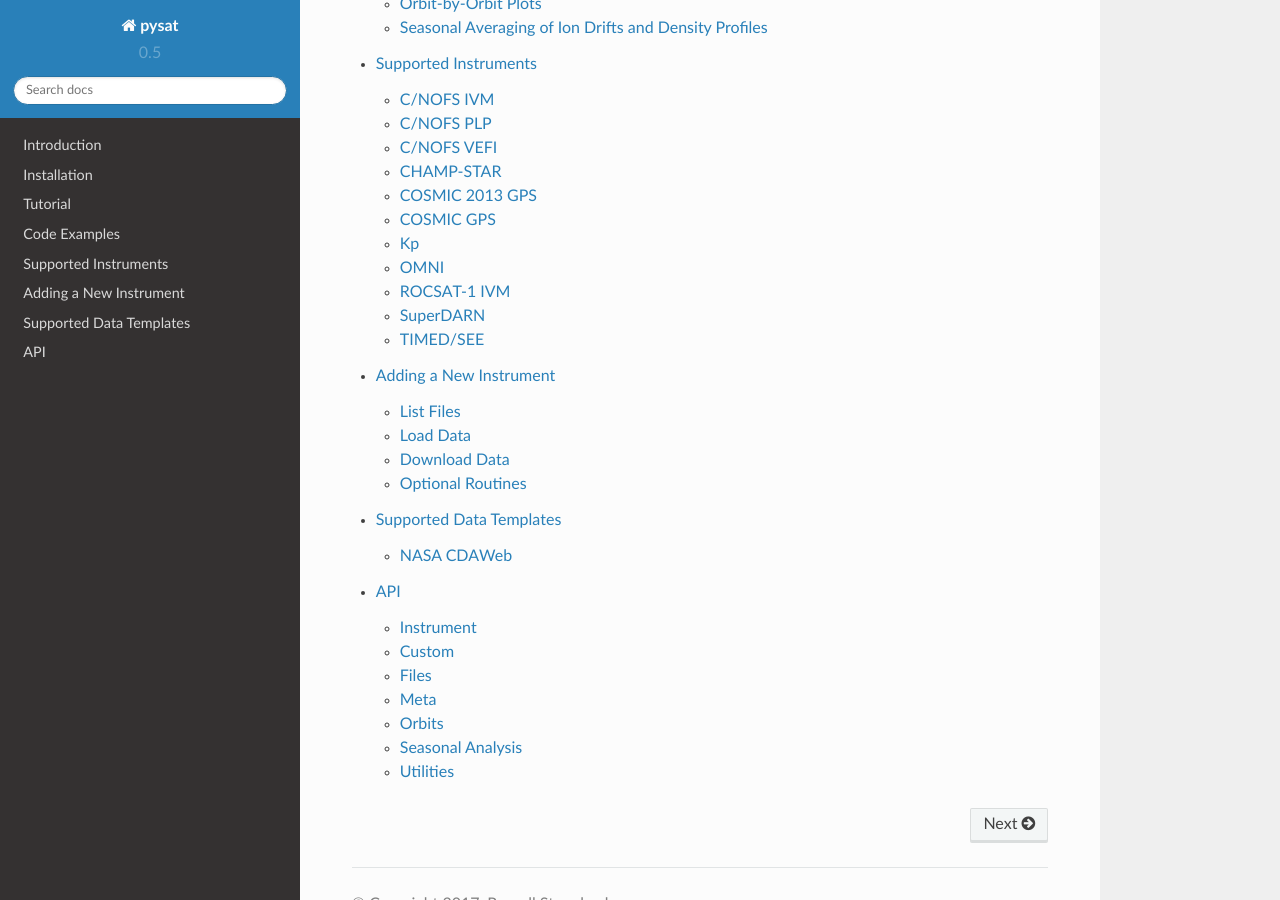
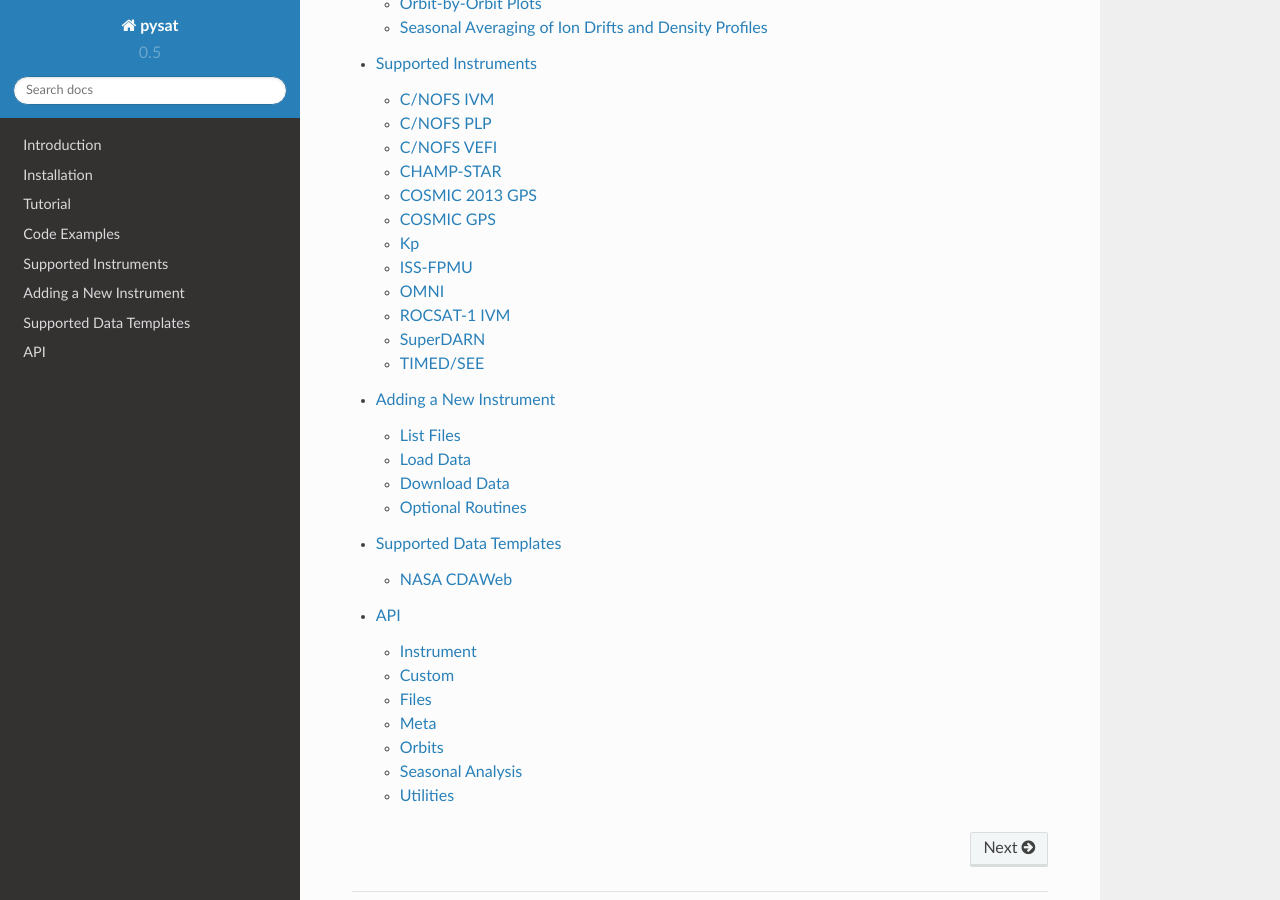
Before and after one commit to pysat/pysat, a Sphinx documentation site: the page built from docs/index.rst, in a window 1280 px wide and 900 px high, scrolled down 492 px. Built offline with Sphinx 7.4.7 and the Read the Docs theme 2.0.0, drawn with Linux system fonts in a browser that asks for light colours; formulas are drawn with MathJax 3.

Commit message:
Update supported_instruments.rst
Added ISS-FPMU

```diff
--- a/docs/supported_instruments.rst
+++ b/docs/supported_instruments.rst
@@ -44,6 +44,12 @@ Kp
 .. automodule:: pysat.instruments.sw_kp
    :members: __doc__, filter_geoquiet
 
+ISS-FPMU
+--------
+
+.. automodule:: pysat.instruments.iss_fpmu
+   :members: __doc__
+
 OMNI
 ----
 
```
